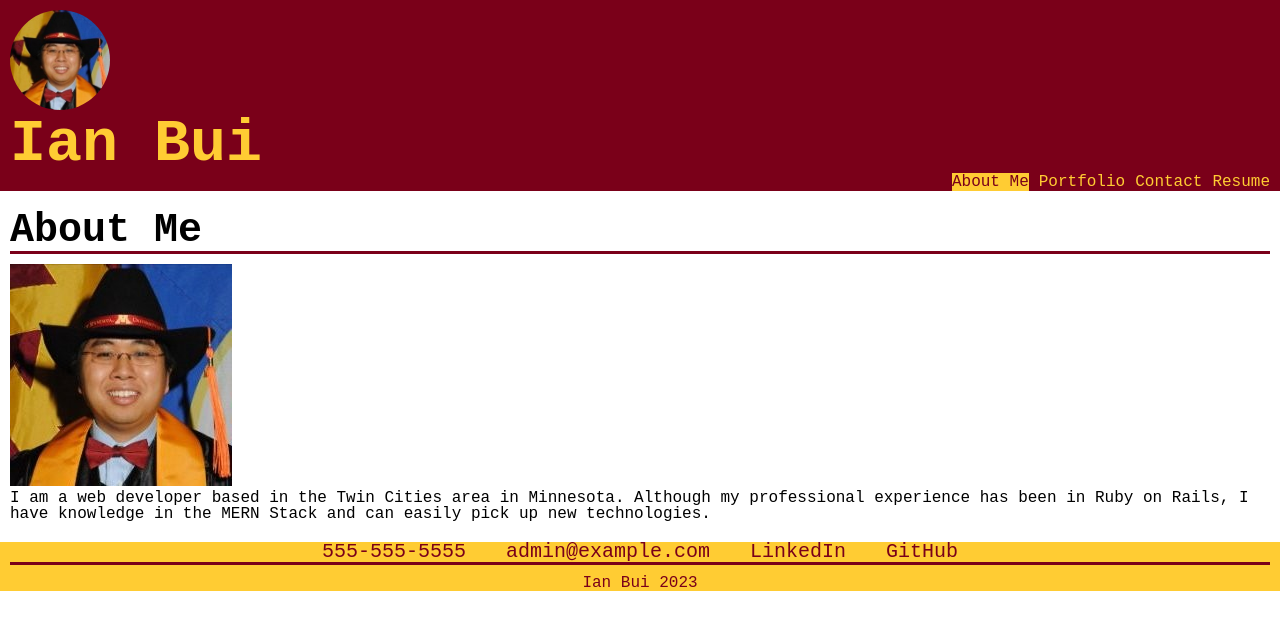
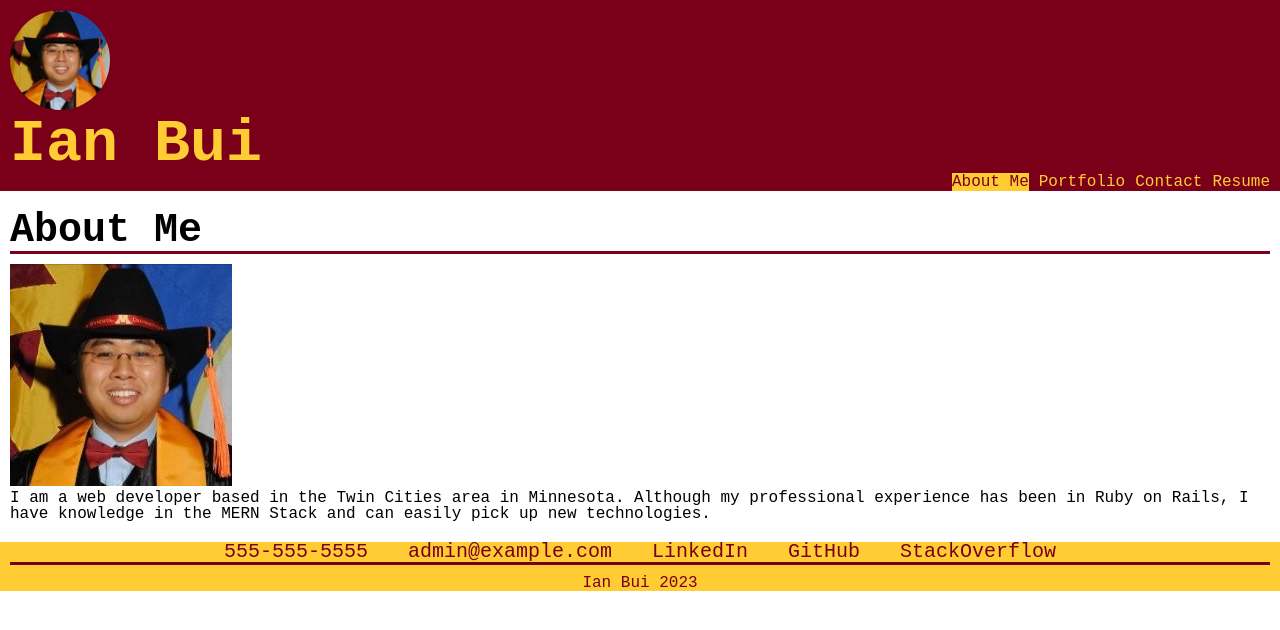
Before and after one commit to thinkbui/umn-edx-react-portfolio, a React (Create React App) app: page / in a window 1280 px wide. Shown: the top 630 px of the page. Built offline with nearby package versions, Linux system fonts and the light colour scheme.

Commit message:
Added StackOverflow to constants

```diff
--- a/src/constants/Constants.js
+++ b/src/constants/Constants.js
@@ -121,6 +121,11 @@ export const contact_options = [
     "title": "GitHub",
     "href": ""
   },
+  {
+    "key": "stackoverflow",
+    "title": "StackOverflow",
+    "href": ""
+  },
 ];
 
 export const footer_text = "Ian Bui 2023";
```
